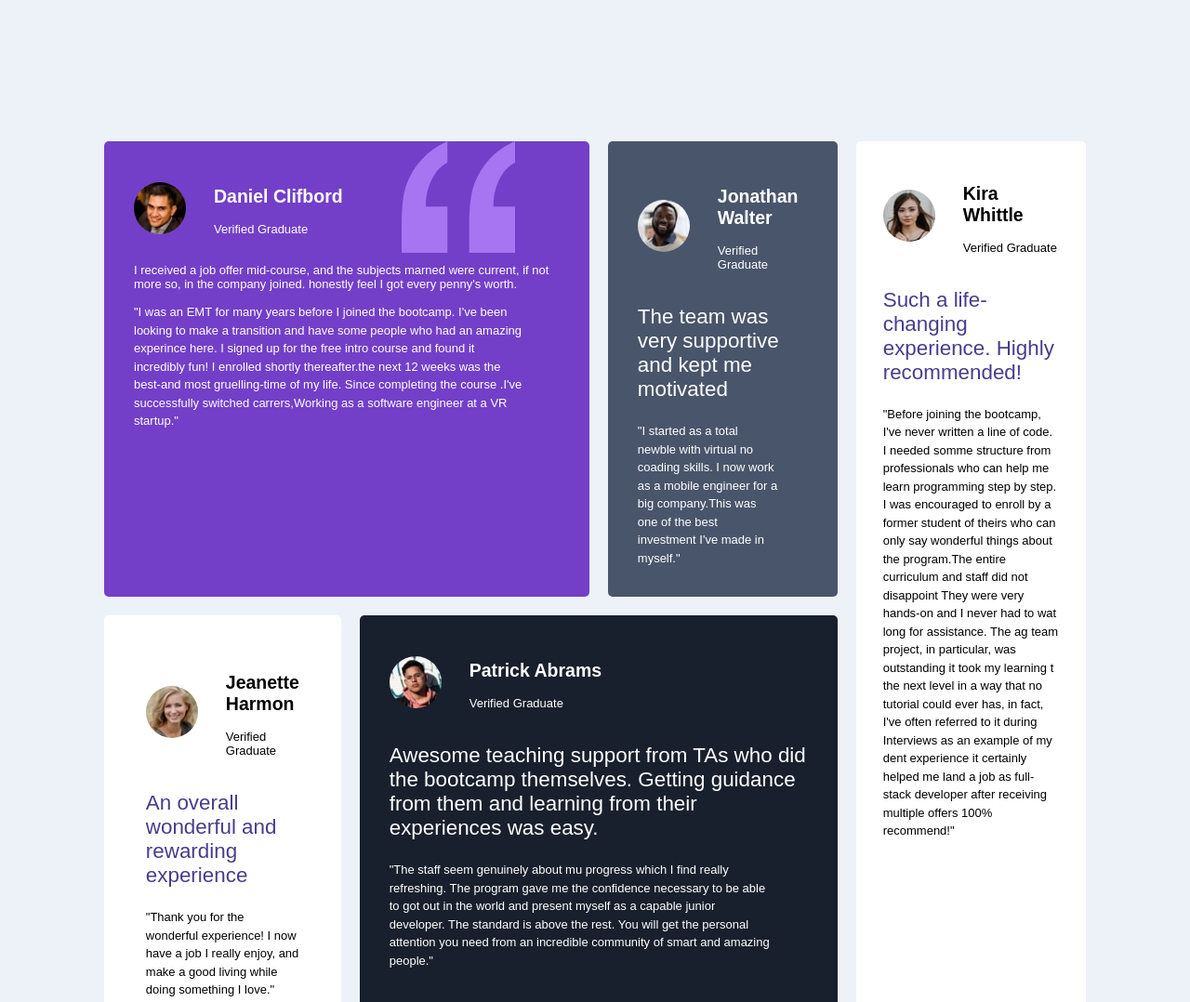
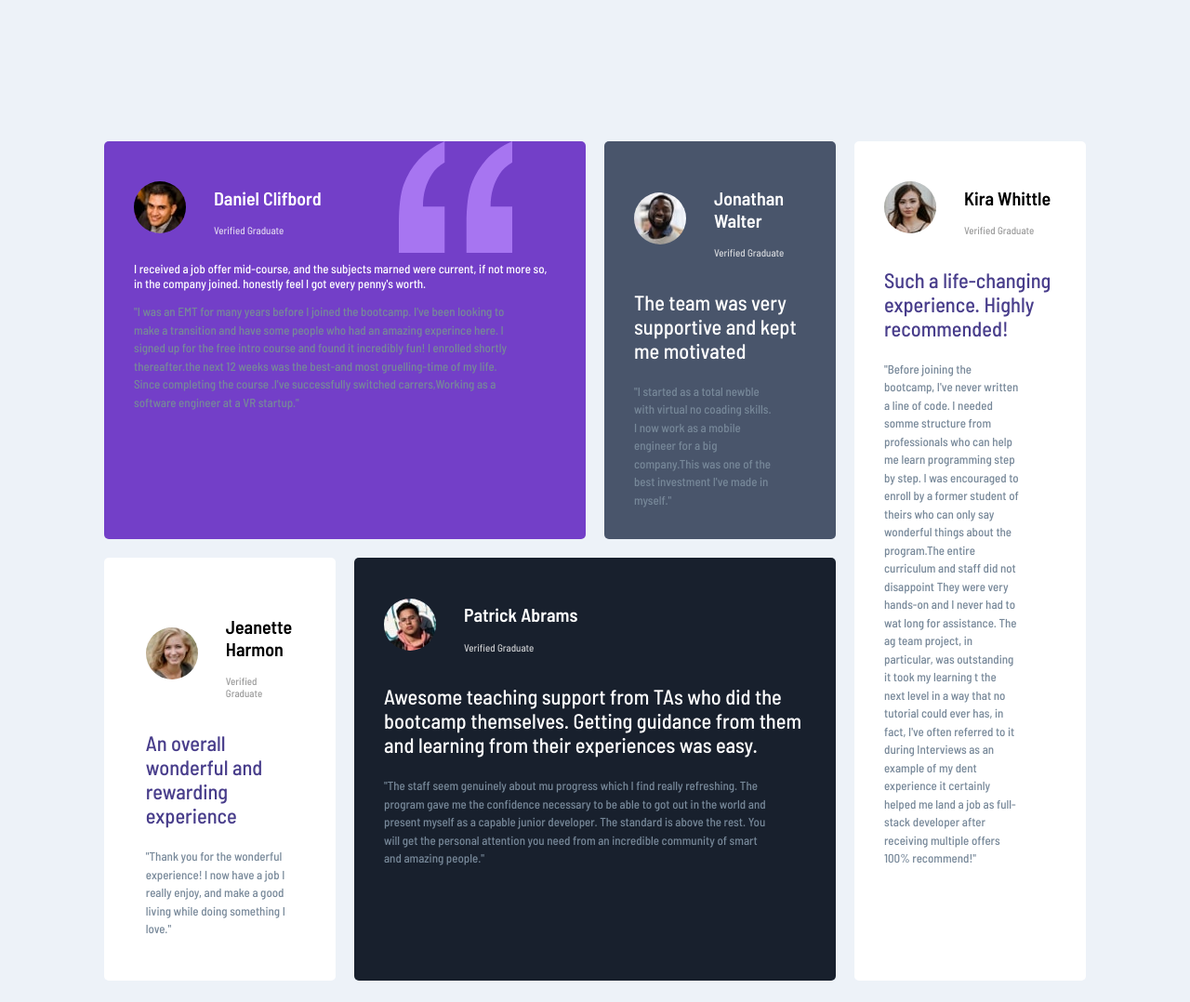
Before and after one commit to chillbro20/Testimonials-Grid-Section, a plain HTML site: page index.html in a window 1280 px wide. Shown: the top 1078 px of the page at 93% size. Drawn offline with Linux system fonts and the light colour scheme.

Commit message:
Update style.css

```diff
--- a/style.css
+++ b/style.css
@@ -1,10 +1,6 @@
-html {
-    font-size: 100%;
-}
-
 body {
     font-size: 13px;
-    font-family: Arial, Helvetica, sans-serif;
+    font-family: 'Barlow Semi Condensed', sans-serif;
     padding-top: 2.5rem;
     padding-bottom: 1rem;
     display: flex;
@@ -27,15 +23,6 @@ body {
         "box1 box1 box2 box5"
         "box3 box4 box4 box5";
     gap: 20px;
-    height: auto;
-
-
-
-    @media screen and (max-width: 991px) {
-        grid-template-columns: minmax(300px, 1fr);
-        grid-template-areas: "box1""box2""box3""box4""box5";
-
-    }
 }
 
 .middle {
@@ -72,7 +59,7 @@ img {
 
 }
 
-.box1>.bottom {
+.box1 .bottom {
     padding-right: 2.5rem;
 }
 
@@ -83,7 +70,7 @@ img {
     color: white;
 }
 
-.box2>.bottom {
+.box2 .bottom {
     padding-right: 2rem;
 }
 
@@ -95,8 +82,12 @@ img {
     padding: 2.8rem;
 }
 
-.box3 > .middle {
+.box3 .middle {
     color: darkslateblue;
+}
+
+.box3 .top p {
+    color: gray;
 }
 
 /* =====================BOX4======================= */
@@ -106,7 +97,7 @@ img {
     color: white;
 }
 
-.box4>.bottom {
+.box4 .bottom {
     padding-right: 2.5rem;
 
 }
@@ -116,12 +107,20 @@ img {
     grid-area: box5;
     background-color: white;
     color: black;
-    padding: 1.8rem;
+
 
 }
 
-.box5>.middle {
+.box5 .middle {
     color: darkslateblue;
+
+}
+.box5 .bottom{
+    padding-right: 2.5rem;
+}
+
+.box5 .top p {
+    color: gray;
 }
 
 
@@ -134,12 +133,16 @@ img {
 
 }
 
-.top>h2 {
-    font-size: 12px;
+h2 {
+    font-size: 20px;
 }
 
-.top>p {
-    color: lightgray;
+.top p {
+    color: #f9f9f9;
+    grid-area: title;
+    font-size: 0.6875rem;
+    opacity: 78%;
+    margin-top: 12px;
 }
 
 .middle {
@@ -149,6 +152,6 @@ img {
 }
 
 .bottom {
-    color: darken(#cfcfcf, 20%);
+    color: lightslategray;
     line-height: 1.5;
 }
```
